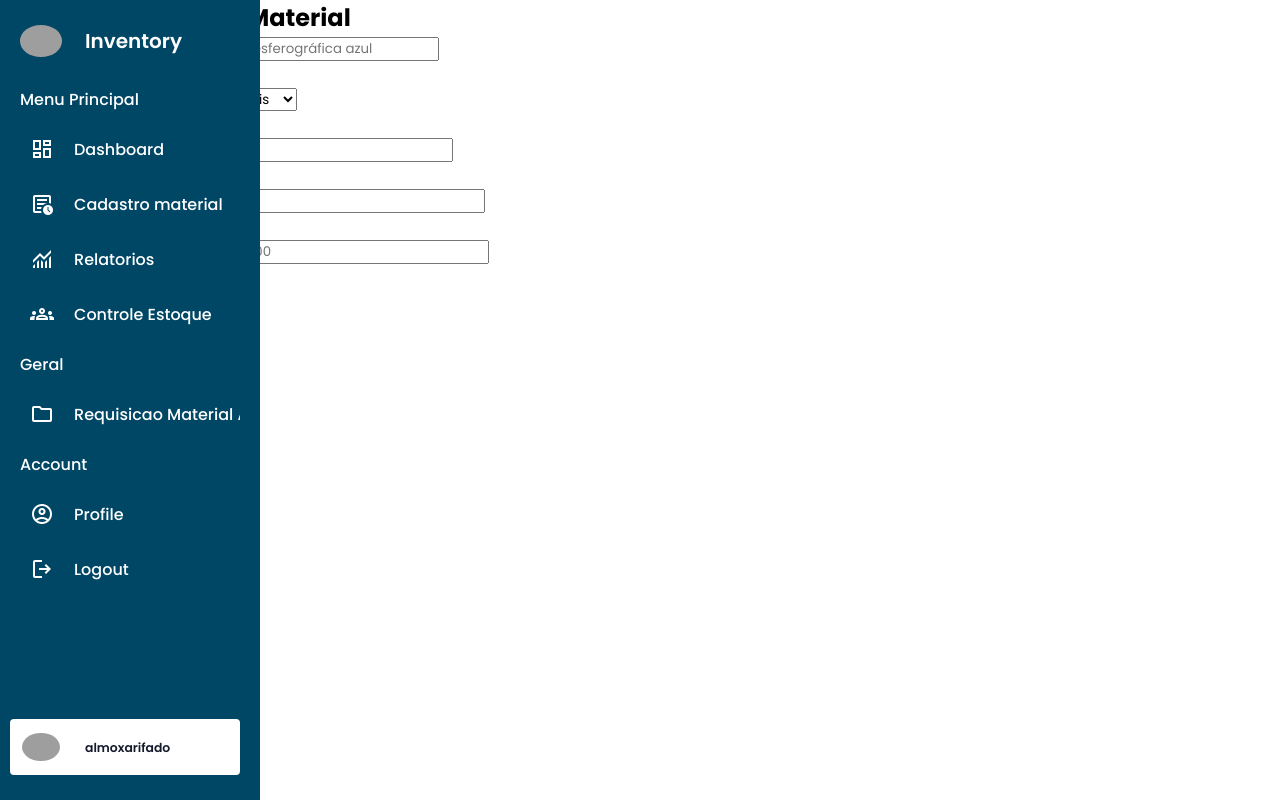
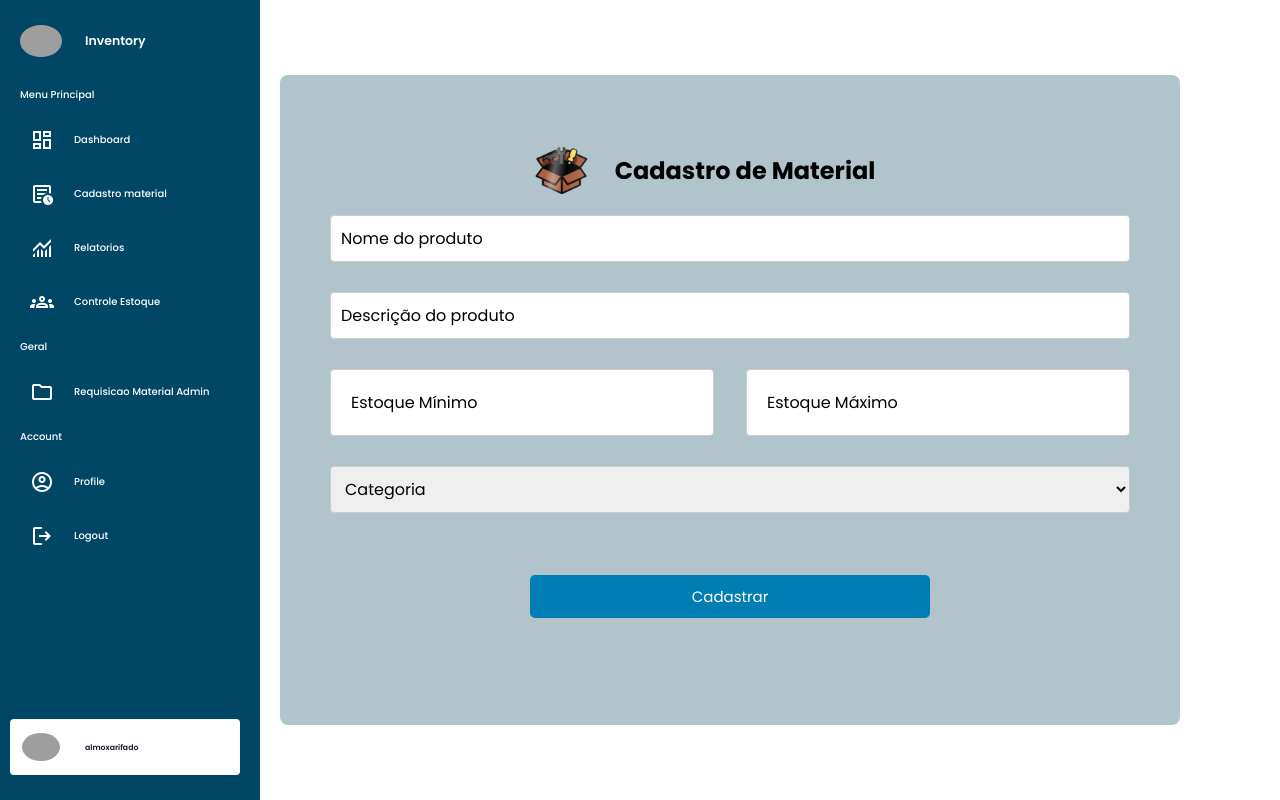
Before and after one commit to octaviosilva4275/Invent-, a Flask app: page /cadastro_material in a window 1280 px wide; the page is wider, and only the part inside the window is pictured. Run offline with Flask 3, Linux system fonts and the light colour scheme; a user stored in the database is signed in; grey boxes are pictures that could not be loaded.

Commit message:
inicio cadastro de materias

```diff
--- /dev/null
+++ b/static/styles/cadastro-materias.css
@@ -0,0 +1,128 @@
+/* Normalização do Navegador */
+* {
+    margin: 0;  /* Remove a margem padrão dos elementos */
+    padding: 0;  /* Remove o padding padrão dos elementos */
+    box-sizing: border-box;  /* Inclui bordas e padding no cálculo do tamanho total dos elementos */
+    list-style: none;  /* Remove a estilização de listas (marcadores) */
+    text-decoration: none;  /* Remove o sublinhado de links */
+    border: none;  /* Remove bordas padrão */
+    font-family: 'Amatic SC', sans-serif;  /* Define a fonte padrão */
+}
+
+/* Normalização do html */
+html {
+    width: 100vw;  /* Define a largura como 100% da viewport */
+    height: 100vh;  /* Define a altura como 100% da viewport */
+    font-size: 62.5%;  /* Ajusta o REM para 10px (1rem = 10px) */
+    overflow: hidden;  /* Remove a barra de rolagem horizontal */
+}
+
+
+.cadastro{
+    display: flex;  /* Define o layout flexível */
+    justify-content: center;  /* Centraliza horizontalmente */
+    align-items: center;  /* Centraliza verticalmente */
+    width: 100vw;  /* Ocupa a largura total da tela */
+    height: 100vh;  /* Ocupa a altura total da tela */
+}
+
+.campo-cadastro{
+    display: flex;  /* Layout flexível */
+    justify-content: center;  /* Centraliza horizontalmente */
+    align-items: center;  /* Centraliza verticalmente */
+    background-color: rgba(177, 196, 204, 1);  /* Cor de fundo */
+    padding: 50px;  /* Adiciona espaçamento interno */
+    border-radius: 8px;  /* Bordas arredondadas */
+}
+
+.form-cadastro{
+    margin-bottom: 50px;  /* Margem inferior */
+    text-align: left;  /* Alinhamento do texto à esquerda */
+    width: 80rem;  /* Largura fixa para o formulário */
+    height: 50rem;
+}
+
+
+/* Título do login com logo */
+.titulo-cadastro {
+    display: flex;  /* Layout flexível */
+    align-items: center;  /* Alinha verticalmente ao centro */
+    justify-content: center;  /* Centraliza horizontalmente */
+    padding-right: 70px;
+}
+
+.titulo-cadastro img {
+    width: 90px;
+    height: 90px;
+    margin-right: 10px;  /* Espaçamento à direita da logo */
+}
+
+.titulo-cadastro h2{
+    font-size: 24px;  /* Tamanho da fonte do título */
+    margin-bottom: 0;  /* Remove a margem inferior */
+}
+
+/* Estilos gerais para o placeholder */
+input::placeholder,
+select::placeholder {
+    color: #000000; /* Cor mais escura para ser visível */
+    font-size: 16px; /* Tamanho de fonte confortável */
+}
+
+.input_nome,
+.input-descricao,
+.input_categoria {
+    display: flex;
+    flex-direction: column;
+    margin-bottom: 30px;
+    width: 100%;
+
+}
+
+.input_nome input,
+.input-descricao input,
+.input_categoria select {
+    width: 100%;
+    padding: 10px;
+    border-radius: 4px;
+    border: 1px solid #ccc;
+    font-size: 16px;
+
+}
+
+.input_estoque {
+    display: flex;
+    justify-content: space-between;
+    margin-bottom: 30px;
+    align-items: center; /* Alinha verticalmente no centro */
+    gap: 20px; /* Espaçamento maior entre os inputs dentro do bloco de estoque */
+}
+
+.input_estoque input {
+    width: 48%; /* O input ocupa o restante do espaço */
+    padding: 20px;
+    border-radius: 4px;
+    border: 1px solid #ccc;
+    font-size: 16px;
+
+}
+
+/* Estilos do botão de login */
+.btn-cadastro{
+    display: flex;  /* Layout flexível */
+    justify-content: center;  /* Centraliza horizontalmente */
+    align-items: center;  /* Centraliza verticalmente */
+    width: 50%;  /* Largura de 50% */
+    font-size: 15px;  /* Tamanho da fonte */
+    padding: 10px 20px;  /* Espaçamento interno */
+    cursor: pointer;  /* Muda o cursor ao passar sobre o botão */
+    background-color: rgba(0, 126, 180, 1);  /* Cor de fundo */
+    color: white;  /* Cor do texto */
+    border-radius: 5px;  /* Bordas arredondadas */
+    margin: 30px auto 0;  /* Centraliza o botão e adiciona margem */
+}
+
+.btn-cadastro:hover{
+    background-color:  rgba(0, 100, 150, 1);
+    transform: scale(1.05);
+}
--- /dev/null
+++ b/static/styles/medias/media-cadastro.css
@@ -0,0 +1,71 @@
+/* Estilos para telas grandes (PCs e notebooks) */
+@media (min-width: 1024px) {
+    .input_nome,
+    .input-descricao,
+    .input_categoria {
+        margin-bottom: 30px;
+    }
+
+    .input_estoque {
+        margin-bottom: 30px;
+        gap: 20px;
+    }
+
+    .input_estoque input {
+        width: 48%;
+    }
+}
+
+/* Estilos para tablets e dispositivos médios */
+@media (max-width: 1023px) {
+    .input_nome,
+    .input-descricao,
+    .input_categoria {
+        margin-bottom: 25px;
+    }
+
+    .input_estoque {
+        display: flex;
+        flex-direction: column; /* Colocar inputs um abaixo do outro */
+        margin-bottom: 25px;
+        gap: 15px; /* Espaçamento entre os inputs no modo empilhado */
+    }
+
+    .input_estoque input {
+        width: 100%; /* Inputs ocupam 100% da largura no modo coluna */
+    }
+}
+
+/* Estilos para celulares e dispositivos pequenos */
+@media (max-width: 767px) {
+
+    input::placeholder,
+    select::placeholder {
+        color: #000000; /* Cor mais escura para melhor visibilidade */
+        font-size: 18px; /* Aumenta o tamanho da fonte em telas menores */
+    }
+
+    .input_nome,
+    .input-descricao,
+    .input_categoria {
+        margin-bottom: 20px;
+    }
+
+    .input_estoque {
+        flex-direction: column;
+        margin-bottom: 20px;
+        gap: 10px;
+    }
+
+    .input_estoque input {
+        width: 100%;
+    }
+
+    /* Ajustando o padding para telas menores */
+    .input_nome input,
+    .input-descricao input,
+    .input_categoria select,
+    .input_estoque input {
+        padding: 15px; /* Padding menor para inputs em dispositivos menores */
+    }
+}
--- /dev/null
+++ b/templates/cadastro/cadastro_material.html
@@ -0,0 +1,54 @@
+<!DOCTYPE html>
+<html lang="pt-BR">
+<head>
+    <meta charset="UTF-8">
+    <link rel="stylesheet" href="/static/styles/cadastro-materias.css">
+    <link rel="stylesheet" href="/static/styles/medias/media-cadastro.css">
+
+    <meta name="viewport" content="width=device-width, initial-scale=1.0">
+    <title>Cadastro de Material</title>
+<body>
+    {% include '/dashboard/dashboard.html' %}
+
+<section class="cadastro">
+<div class="campo-cadastro">
+    <form class="form-cadastro" action="{{ url_for('cadastro_material') }}" method="POST">
+        <div class="titulo-cadastro">
+            <img src="/static/img/logo01.png" alt="logo">
+            <h2>Cadastro de Material</h2>
+        </div>
+
+        <div class="input_nome">
+            <input type="text" id="descricao" name="descricao" placeholder="Nome do produto" required>
+        </div>
+        <div class="input-descricao">
+            <input type="text" id="descricao" name="descricao" placeholder="Descrição do produto" required>
+        </div>
+
+        <div class="input_estoque">
+            <input type="number" id="estoque_minimo" name="estoque_minimo" min="0" placeholder="Estoque Mínimo">
+            <input type="number" id="estoque_maximo" name="estoque_maximo" min="0" placeholder="Estoque Máximo">
+        </div>
+
+
+
+        <div class="input_categoria">
+            <select id="categoria" name="categoria"  required>
+                <option value="">Categoria</option>
+                <option value="consumiveis">Consumíveis</option>
+                <option value="ferramentas">Ferramentas</option>
+                <option value="equipamentos">Equipamentos</option>
+            </select><br><br>
+        </div>
+
+        <button class="btn-cadastro" type="submit">Cadastrar</button>
+
+    </form>
+</div>
+</section>
+
+<script>
+
+</script>
+</body>
+</html>
--- a/templates/cadastro_material.html
+++ /dev/null
@@ -1,48 +0,0 @@
-<!DOCTYPE html>
-<html lang="pt-BR">
-<head>
-    <meta charset="UTF-8">
-    <meta name="viewport" content="width=device-width, initial-scale=1.0">
-    <title>Cadastro de Material</title>
-<body>
-    {% include '/dashboard/dashboard.html' %}
-
-
-    <form action="{{ url_for('cadastro_material') }}" method="POST">
-        <h2>Cadastro de Material</h2>
-        <div class="inputs">
-            <label for="descricao">Descrição:</label>
-            <input type="text" id="descricao" name="descricao" placeholder="Ex: Caneta esferográfica azul" required><br><br>
-        </div>
-
-        <div class="inputs">
-            <label for="categoria">Categoria:</label>
-            <select id="categoria" name="categoria" required>
-                <option value="consumiveis">Consumíveis</option>
-                <option value="ferramentas">Ferramentas</option>
-                <option value="equipamentos">Equipamentos</option>
-            </select><br><br>
-        </div>
-
-        <div class="inputs">
-            <label for="localizacao">Localização:</label>
-            <input type="text" id="localizacao" name="localizacao" placeholder="Ex: A1"><br><br>
-        </div>
-
-        <div class="inputs">
-            <label for="estoque_minimo">Estoque Mínimo:</label>
-            <input type="number" id="estoque_minimo" name="estoque_minimo" min="0" placeholder="Ex: 10"><br><br>
-        </div>
-
-        <div class="inputs">
-            <label for="estoque_maximo">Estoque Máximo:</label>
-            <input type="number" id="estoque_maximo" name="estoque_maximo" min="0" placeholder="Ex: 100"><br><br>
-        </div>
-
-
-
-        <button type="submit">Cadastrar</button>
-    </form>
-
-</body>
-</html>
--- a/templates/login/login.html
+++ b/templates/login/login.html
@@ -4,10 +4,10 @@
 <head>
     <meta charset="UTF-8">
     <meta name="viewport" content="width=device-width, initial-scale=1.0">
-    <title>Inventory</title>
+    <title>Invent +</title>
     <link rel="icon" href="/static/img/logo.png">
     <link rel="stylesheet" href="/static/styles/login.css">
-    <link rel="stylesheet" href="/static/styles/media-login.css">
+    <link rel="stylesheet" href="/static/styles/medias/media-login.css">
 
 </head>
 
--- a/templates/login/primeiro_login.html
+++ b/templates/login/primeiro_login.html
@@ -4,9 +4,9 @@
     <meta charset="UTF-8">
     <meta name="viewport" content="width=device-width, initial-scale=1.0">
     <meta name="description" content="Página de primeiro login para acessar o sistema de inventário.">
-    <title>Inventory</title>
-    <link rel="stylesheet" href="/static/styles/primeirologin.css">
-    <link rel="stylesheet" href="/static/styles/media-primeirologin.css">
+    <title>Invent +</title>
+    <link rel="stylesheet" href="/static/styles/primeiro-login.css">
+    <link rel="stylesheet" href="/static/styles/medias/media-primeirologin.css">
     <link rel="icon" href="{{ url_for('static', filename='2.png') }}">
     <link rel="stylesheet" href="https://cdnjs.cloudflare.com/ajax/libs/font-awesome/5.15.3/css/all.min.css">
     <link rel="icon" href="/static/img/logoinvent+.png">
```
Also changed, not shown: static/styles/medias/media-login.css (renamed from static/styles/media-login.css), static/styles/medias/media-primeirologin.css (renamed from static/styles/media-primeirologin.css), static/styles/primeiro-login.css (renamed from static/styles/primeirologin.css).
